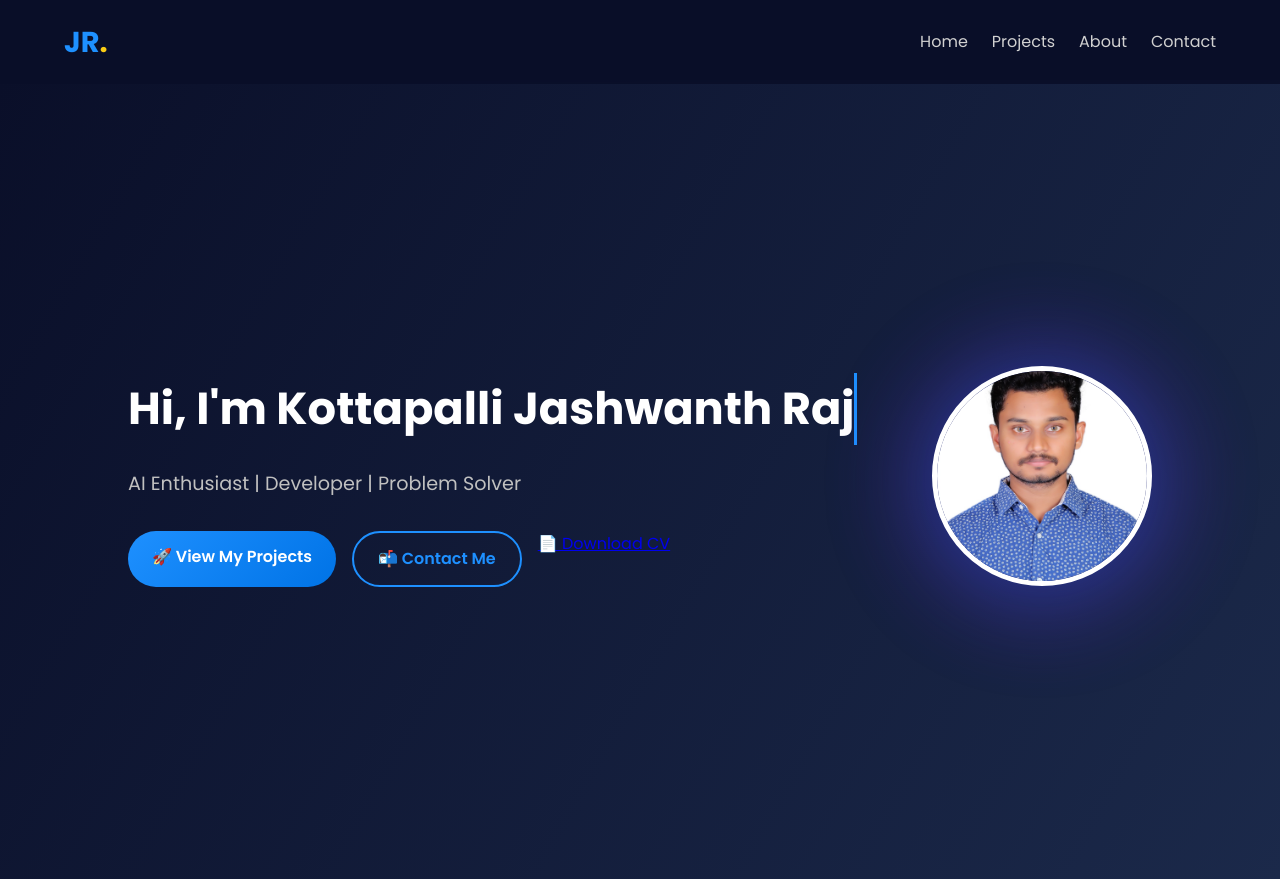
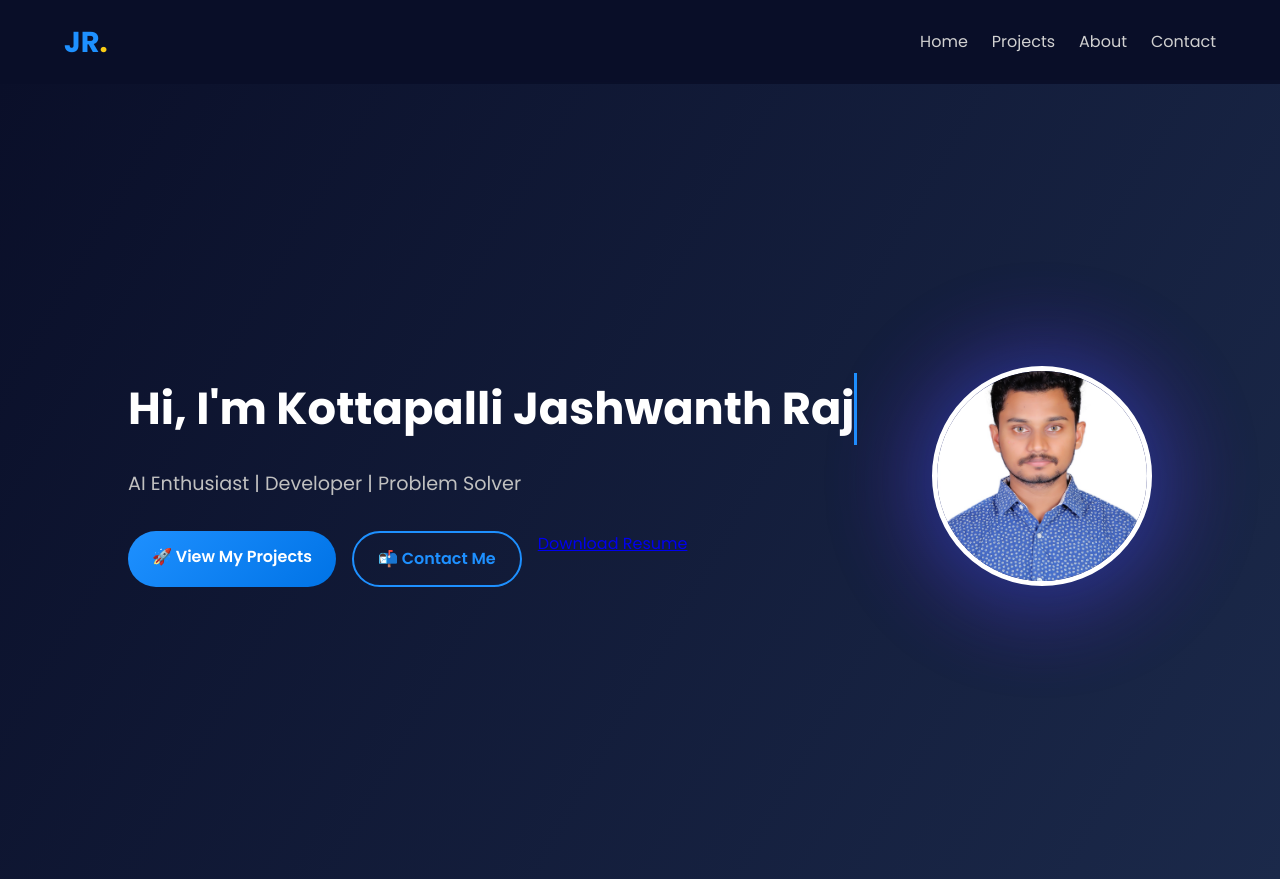
Before and after one commit to jashu2002/Portfolio, a Django app: page / in a window 1280 px wide. Shown: the top 879 px of the page. Run offline with Django 5.2, Linux system fonts and the light colour scheme.

Commit message:
some changes done

```diff
--- a/maincode/templates/base.html
+++ b/maincode/templates/base.html
@@ -6,7 +6,7 @@
     <meta charset="UTF-8">
     <meta name="viewport" content="width=device-width, initial-scale=1.0">
     <title>{% block title %} Jashwanth Raj - Portfolio {% endblock %}</title>
-    <link rel="stylesheet" href="{% static 'css/style.css' %}">
+    <link rel="stylesheet" href="{% static 'mainfile/css/style.css' %}">
     <link rel="preconnect" href="https://fonts.googleapis.com">
     <link rel="stylesheet" href="https://cdnjs.cloudflare.com/ajax/libs/font-awesome/6.5.0/css/all.min.css">
     <link href="https://fonts.googleapis.com/css2?family=Poppins:wght@400;600;700&display=swap" rel="stylesheet">
--- a/maincode/templates/home.html
+++ b/maincode/templates/home.html
@@ -11,11 +11,11 @@
         <div class="hero-buttons">
             <a href="{% url 'projects' %}" class="btn primary">🚀 View My Projects</a>
             <a href="{% url 'contact' %}" class="btn secondary">📬 Contact Me</a>
-            <a href="{% static 'files/Kottapalli_Jashwanth_Raj_Fresher_Resume.docx' %}" class="cv"> 📄 Download CV </a>
+           <a href="{% static 'mainfile/files/Kottapalli_Jashwanth_Raj_Fresher_Resume.docx' %}">Download Resume</a>
         </div>
     </div>
     <div class="hero-image">
-        <img src="{% static 'images/Passport photo.jpg' %}" alt="Jashwanth Raj">
+        <img src="{% static 'mainfile/images/Passport photo.JPG' %}" alt="Jashwanth Raj">
     </div>
 </section>
 
```
Also changed, not shown: portfolio/settings.py (+4 -6 lines), maincode/static/mainfile/css/style.css (renamed from maincode/static/css/style.css), maincode/static/mainfile/images/Passport photo.JPG (renamed from maincode/static/images/Passport photo.JPG), 2 other files.
